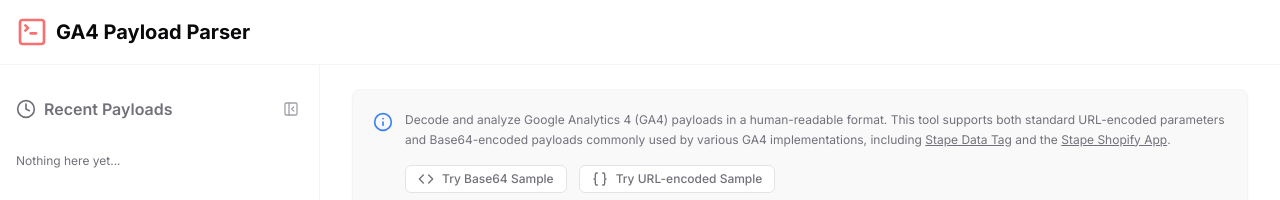
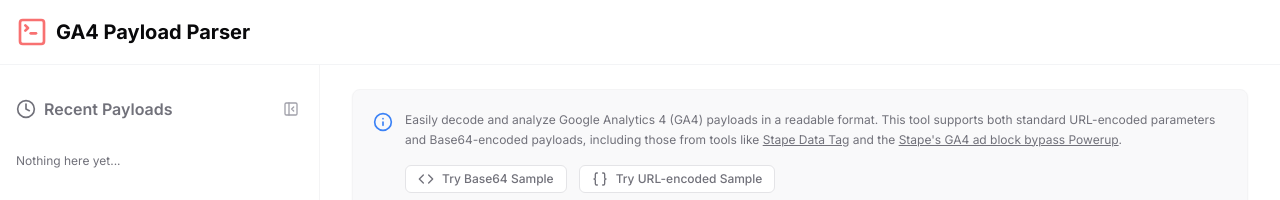
Before and after one commit to prabapro/ga4-payload-parser, a React (Vite) app: page / in a window 1280 px wide. Shown: the top 200 px of the page. Built offline with nearby package versions, Linux system fonts and the light colour scheme.

Commit message:
💡 update intro text

```diff
--- a/src/components/features/InfoComponent.tsx
+++ b/src/components/features/InfoComponent.tsx
@@ -25,10 +25,10 @@ const InfoComponent: React.FC<InfoComponentProps> = ({ onLoadSample }) => {
           <div className="space-y-4">
             <div className="space-y-2">
               <p className="text-xs text-muted-foreground leading-relaxed">
-                Decode and analyze Google Analytics 4 (GA4) payloads in a
-                human-readable format. This tool supports both standard
-                URL-encoded parameters and Base64-encoded payloads commonly used
-                by various GA4 implementations, including{' '}
+                Easily decode and analyze Google Analytics 4 (GA4) payloads in a
+                readable format. This tool supports both standard URL-encoded
+                parameters and Base64-encoded payloads, including those from
+                tools like{' '}
                 <a
                   href="https://stape.io/solutions/data-tag-client"
                   target="_blank"
@@ -38,11 +38,11 @@ const InfoComponent: React.FC<InfoComponentProps> = ({ onLoadSample }) => {
                 </a>{' '}
                 and the{' '}
                 <a
-                  href="https://apps.shopify.com/server-gtm"
+                  href="https://help.stape.io/hc/en-us/articles/22270761163165-What-is-GA4-ad-block-bypass-in-Custom-Loader-and-how-does-it-work"
                   target="_blank"
                   rel="noopener noreferrer"
                   className="underline hover:text-primary">
-                  Stape Shopify App
+                  Stape's GA4 ad block bypass Powerup
                 </a>
                 .
               </p>
```
